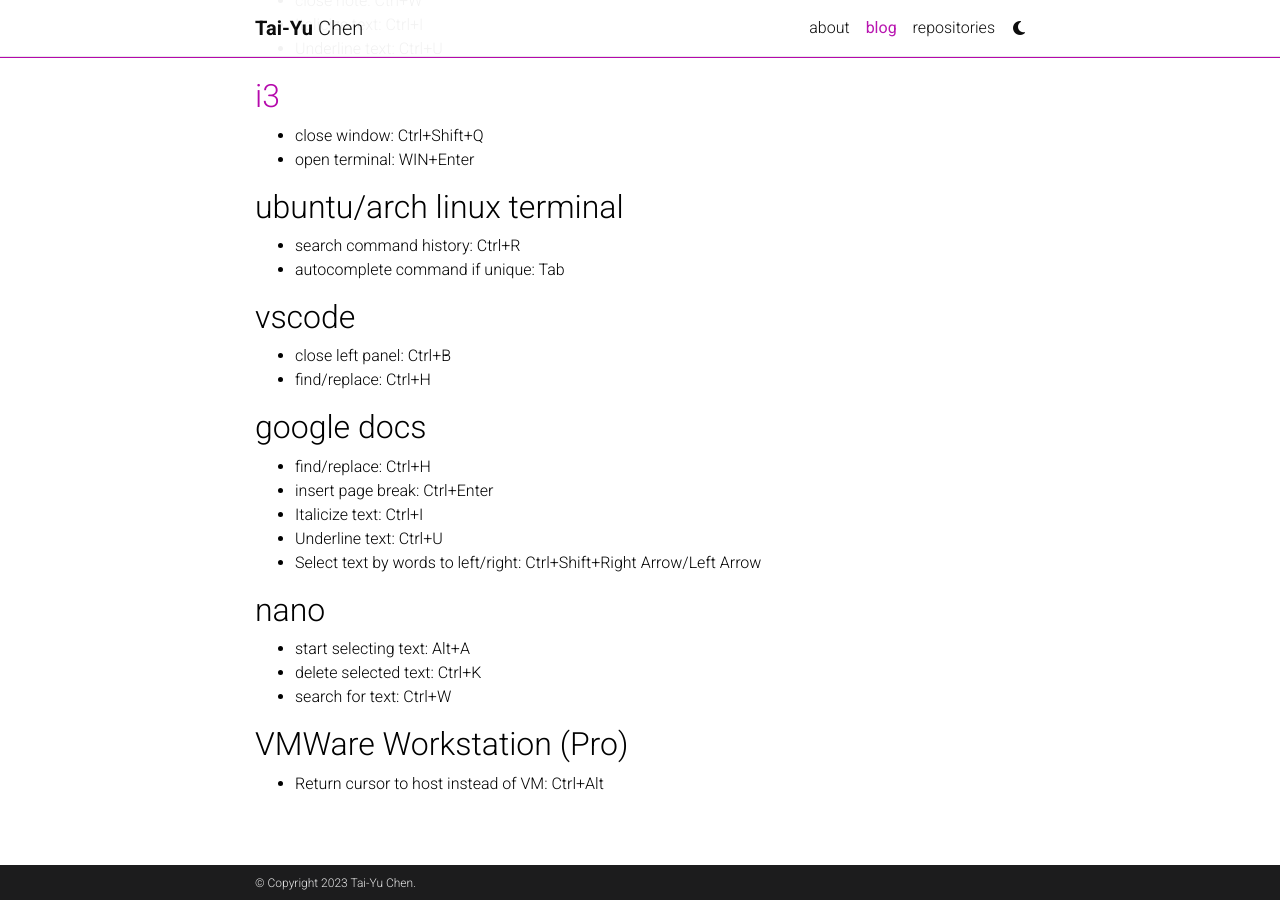
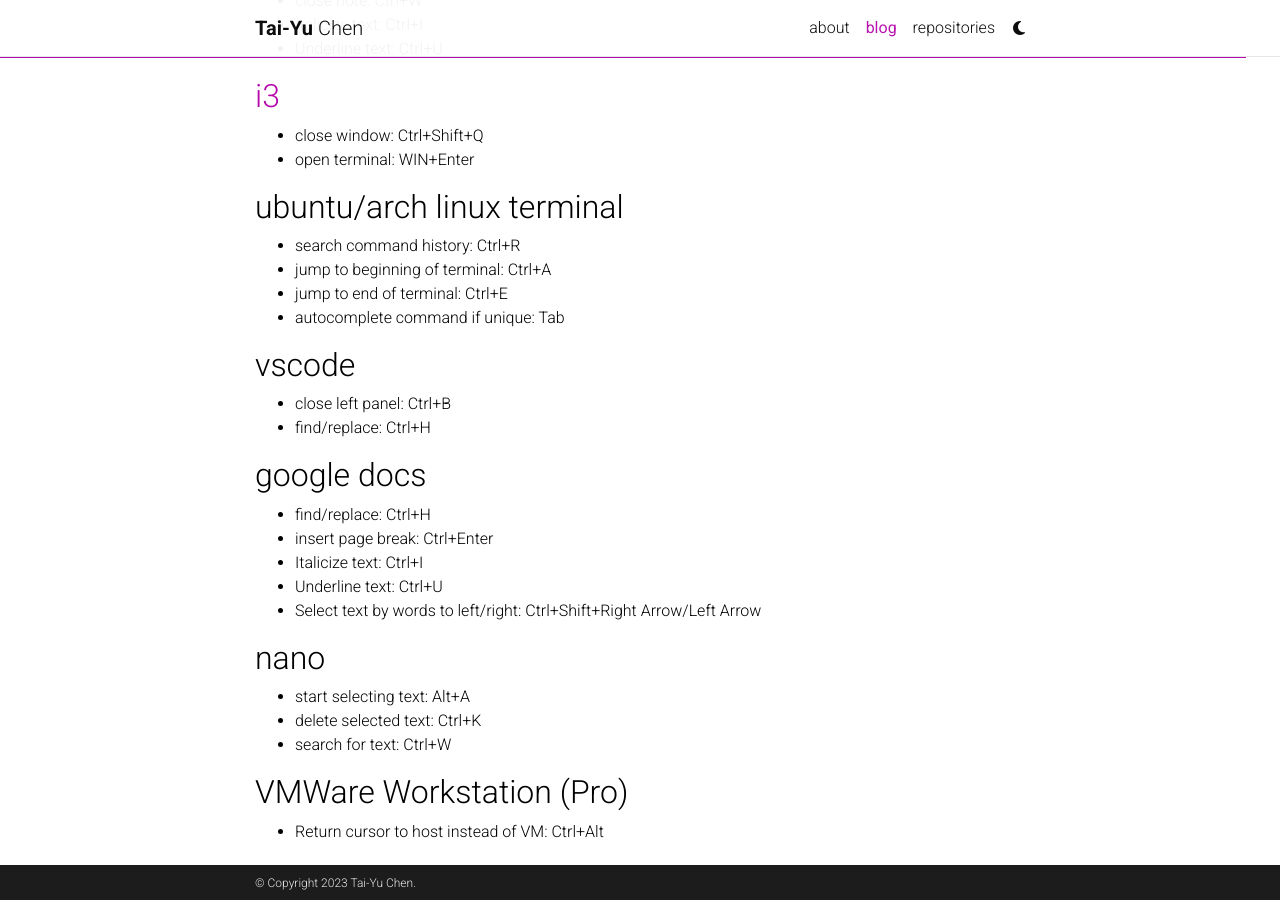
Before and after one commit to utahorange/utahorange.github.io, a Jekyll site: the page built from _posts/2023-6-17-shortcuts.md, in a window 1280 px wide and 900 px high, scrolled down 1061 px. Built offline with Jekyll 4.4.1, drawn with Linux system fonts in a browser that asks for light colours; comment, search, counter and statistics services are not loaded; a style sheet for code colours, icons or effects is not loaded.

Commit message:
changes to test if medium external post post automatically

```diff
--- a/_posts/2023-6-17-shortcuts.md
+++ b/_posts/2023-6-17-shortcuts.md
@@ -52,6 +52,8 @@
 
 ## ubuntu/arch linux terminal
 - search command history: Ctrl+R
+- jump to beginning of terminal: Ctrl+A
+- jump to end of terminal: Ctrl+E
 - autocomplete command if unique: Tab
 
 ## vscode
```
